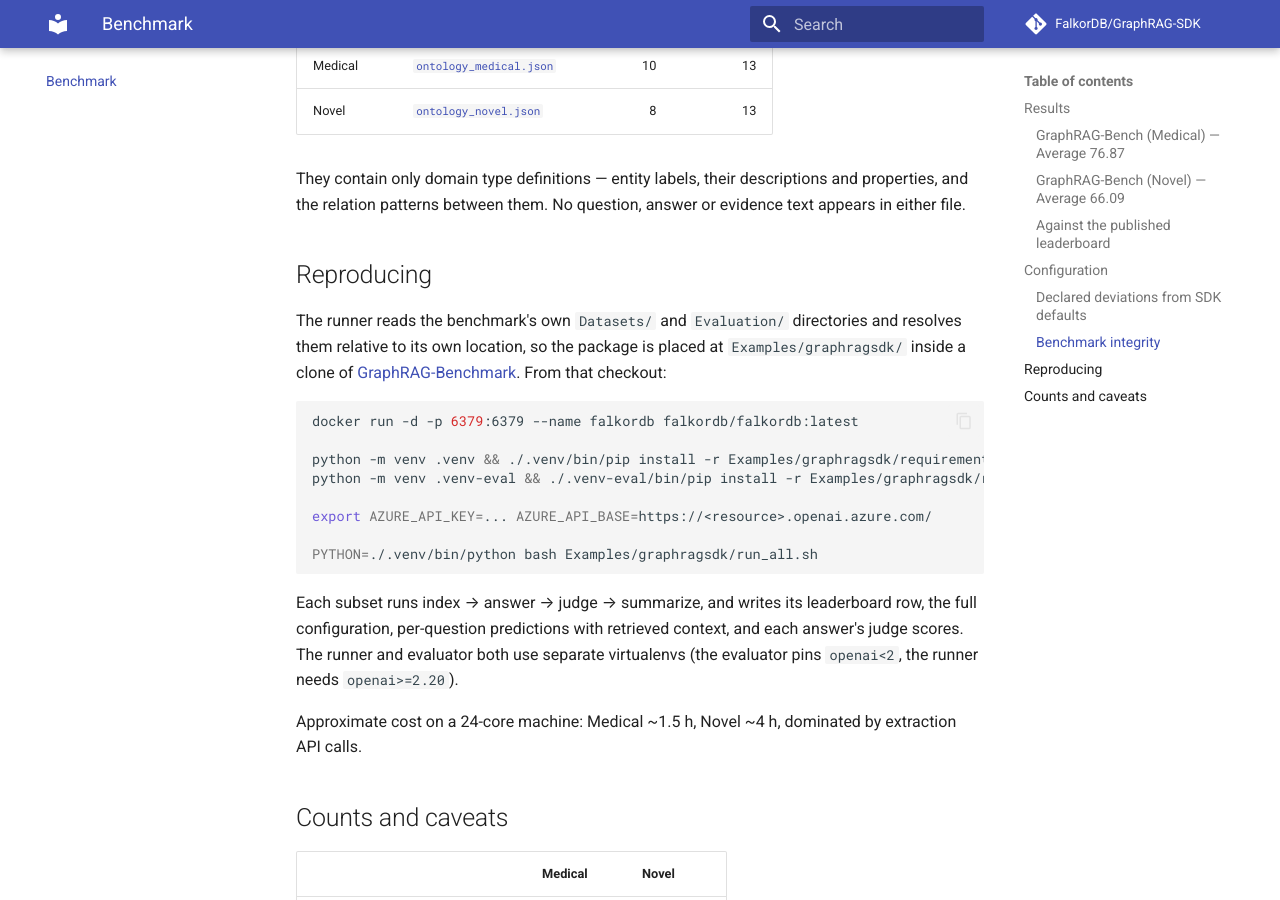
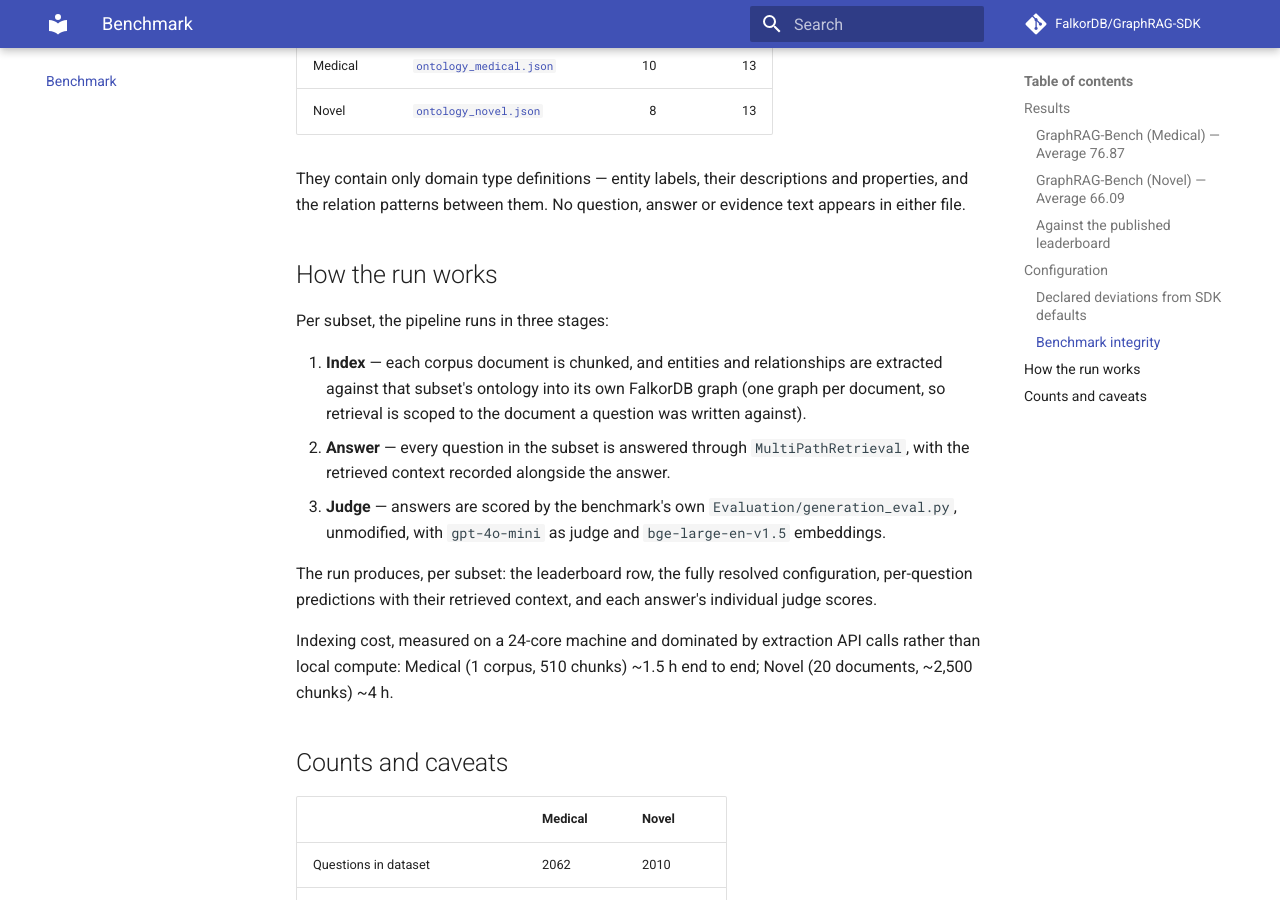
Before and after one commit to FalkorDB/GraphRAG-SDK, an MkDocs documentation site: the page built from docs/benchmark.md, in a window 1280 px wide and 900 px high, scrolled down 3366 px. Built offline with MkDocs 1.6.1 and Material for MkDocs 9.7.7, drawn with Linux system fonts in a browser that asks for light colours; comment, search, counter and statistics services are not loaded; some of the changed text lies outside the part shown.

Commit message:
docs: describe the benchmark pipeline instead of giving unusable commands
The reproduction commands referenced a package the reader cannot obtain, and
the two-virtualenv note is an install detail that only matters once someone
has it. Replaced with what the run actually does per stage, what it produces,
and what it costs — which is the part that is meaningful without the package.

````diff
--- a/docs/benchmark.md
+++ b/docs/benchmark.md
@@ -8,7 +8,7 @@ The reproduction package — the runner, the ontology builders and pinned
 dependencies — is available on request; open an
 [issue](https://github.com/FalkorDB/GraphRAG-SDK/issues) or ask on
 [Discord](https://discord.gg/6M4QwDXn2w). The ontologies themselves are
-published below, and the configuration and procedure are documented in full.
+published below, along with the full configuration.
 
 ## Results
 
@@ -109,32 +109,28 @@ They contain only domain type definitions — entity labels, their descriptions
 and properties, and the relation patterns between them. No question, answer or
 evidence text appears in either file.
 
-## Reproducing
+## How the run works
 
-The runner reads the benchmark's own `Datasets/` and `Evaluation/` directories
-and resolves them relative to its own location, so the package is placed at
-`Examples/graphragsdk/` inside a clone of
-[GraphRAG-Benchmark](https://github.com/GraphRAG-Bench/GraphRAG-Benchmark).
-From that checkout:
+Per subset, the pipeline runs in three stages:
 
-```bash
-docker run -d -p 6379:6379 --name falkordb falkordb/falkordb:latest
+1. **Index** — each corpus document is chunked, and entities and relationships
+   are extracted against that subset's ontology into its own FalkorDB graph
+   (one graph per document, so retrieval is scoped to the document a question
+   was written against).
+2. **Answer** — every question in the subset is answered through
+   `MultiPathRetrieval`, with the retrieved context recorded alongside the
+   answer.
+3. **Judge** — answers are scored by the benchmark's own
+   `Evaluation/generation_eval.py`, unmodified, with `gpt-4o-mini` as judge and
+   `bge-large-en-v1.5` embeddings.
 
-python -m venv .venv && ./.venv/bin/pip install -r Examples/graphragsdk/requirements.txt
-python -m venv .venv-eval && ./.venv-eval/bin/pip install -r Examples/graphragsdk/requirements-eval.txt
+The run produces, per subset: the leaderboard row, the fully resolved
+configuration, per-question predictions with their retrieved context, and each
+answer's individual judge scores.
 
-export AZURE_API_KEY=... AZURE_API_BASE=https://<resource>.openai.azure.com/
-
-PYTHON=./.venv/bin/python bash Examples/graphragsdk/run_all.sh
-```
-
-Each subset runs index → answer → judge → summarize, and writes its leaderboard
-row, the full configuration, per-question predictions with retrieved context,
-and each answer's judge scores. The runner and evaluator both use separate
-virtualenvs (the evaluator pins `openai<2`, the runner needs `openai>=2.20`).
-
-Approximate cost on a 24-core machine: Medical ~1.5 h, Novel ~4 h, dominated by
-extraction API calls.
+Indexing cost, measured on a 24-core machine and dominated by extraction API
+calls rather than local compute: Medical (1 corpus, 510 chunks) ~1.5 h end to
+end; Novel (20 documents, ~2,500 chunks) ~4 h.
 
 ## Counts and caveats
 
````
